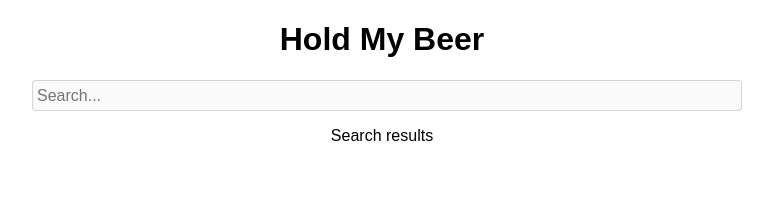
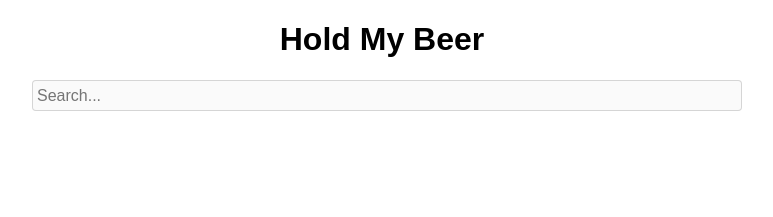
Before and after one commit to bbokorney/hold-my-beer, a React (Create React App) app: page / in a window 1280 px wide. Shown: the top 217 px of the page, without its empty margins (258-1031 px from the left). Built offline with nearby package versions, Linux system fonts and the light colour scheme.

Commit message:
More UI tweaks

```diff
--- a/src/SearchResultList.css
+++ b/src/SearchResultList.css
@@ -6,15 +6,7 @@
 .SearchResult-item {
   display: block;
   margin: auto;
-  margin-bottom: 1rem;
-  background-color: #FFFFFF;
   width: 700px;
-  border: 1px solid rgba(0, 0, 0, .15);
-  border-radius: .25rem;
-  padding: .25rem;
-  max-height: 10em;
-  min-height: 10em;
-  overflow: hidden;
 }
 
 .SearchResultList-list {
@@ -40,4 +32,13 @@
   display: flex;
   flex-direction: row;
   justify-content: space-between;
+
+  margin-bottom: 1rem;
+  background-color: #FFFFFF;
+  border: 1px solid rgba(0, 0, 0, .15);
+  border-radius: .25rem;
+  padding: .25rem;
+  max-height: 10em;
+  min-height: 10em;
+  overflow: hidden;
 }
--- a/src/SearchResultList.js
+++ b/src/SearchResultList.js
@@ -23,7 +23,7 @@ function SearchResultList(props) {
   });
   return (
     <div className="SearchResultList-list">
-      <p>Search results</p>
+      <p></p>
       {listItems}
     </div>
   );
```
